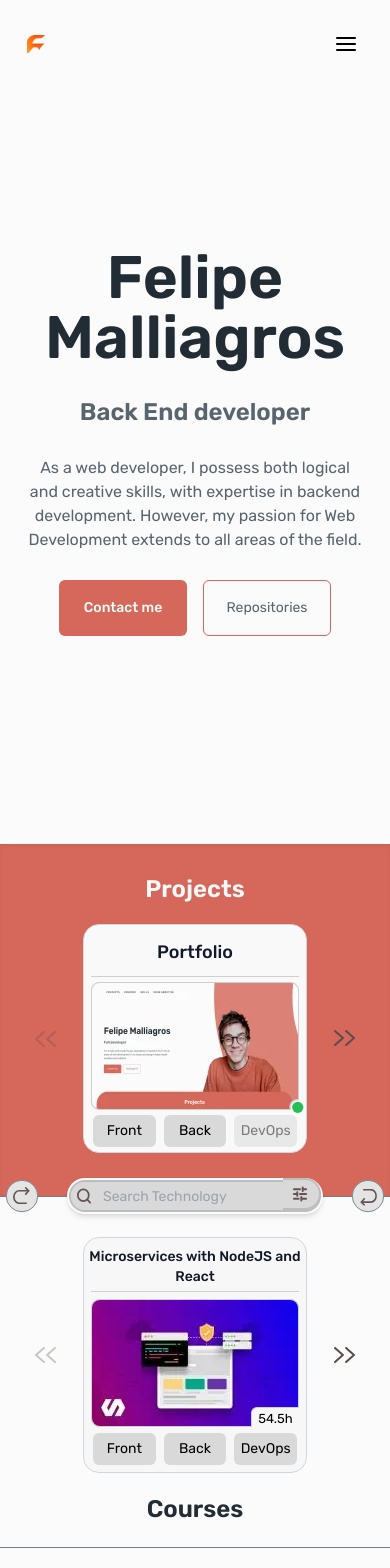
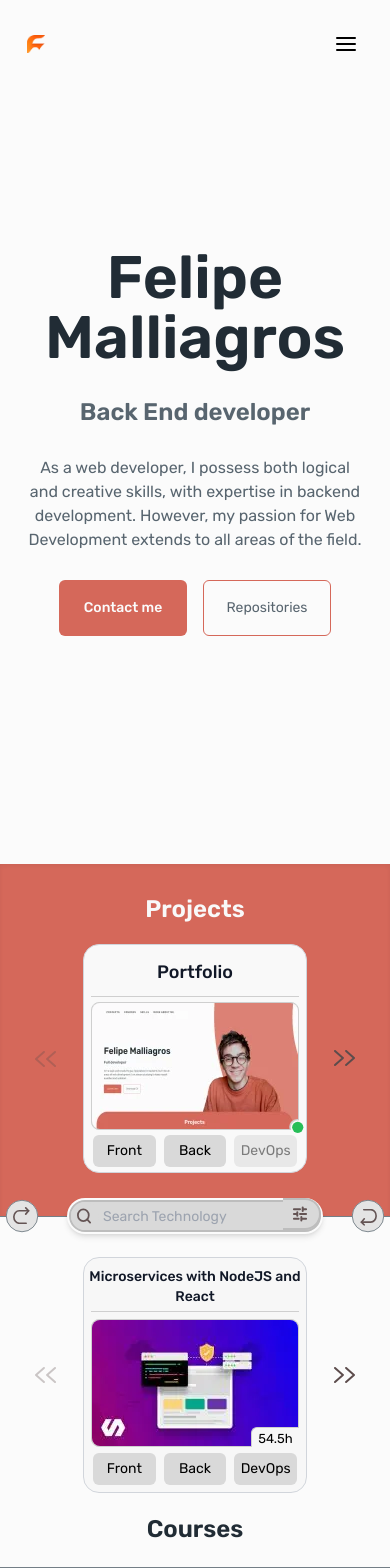
Before and after one commit to felipemalli/portfolio, a React (Vite) app: page / in a window 390 px wide. Shown: the top 1568 px of the page. Built offline with nearby package versions, Linux system fonts and the light colour scheme.

Commit message:
feat: add little margin in introduction if in smartphones

```diff
--- a/src/components/content-card-section/ContentCardSection.tsx
+++ b/src/components/content-card-section/ContentCardSection.tsx
@@ -6,7 +6,7 @@ import { TopContentCard } from './TopContentCard';
 
 export const ContentCardSection: React.FC = () => {
   return (
-    <section id='content' className='relative' onClick={(e) => moveScreenToCenterOfId(e, 'content')}>
+    <section id='content' className='mt-5 md:mt-0 relative' onClick={(e) => moveScreenToCenterOfId(e, 'content')}>
       <TopContentCard></TopContentCard>
       <ChangeAreaButtons />
       <SearchBar></SearchBar>
```
